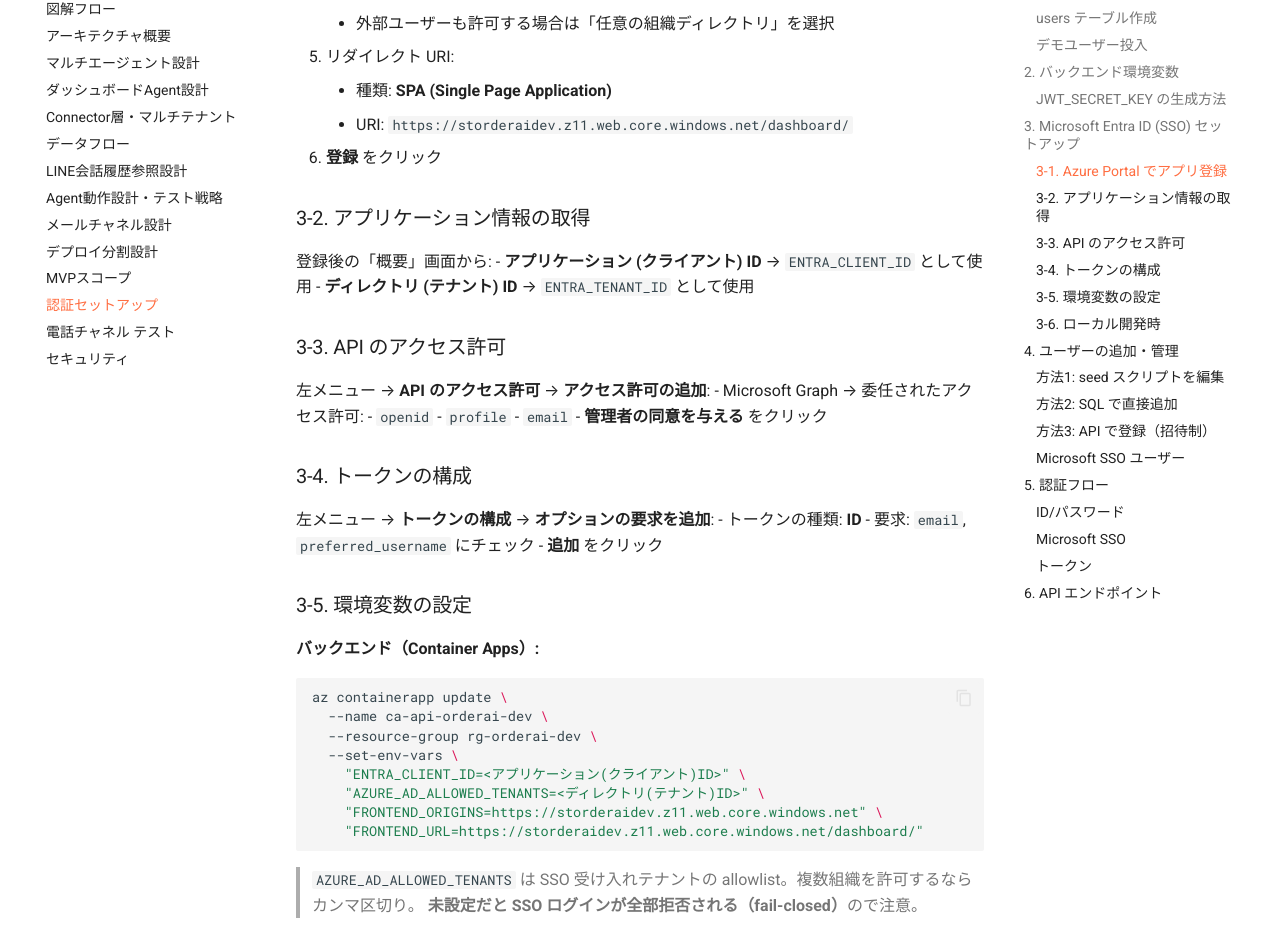
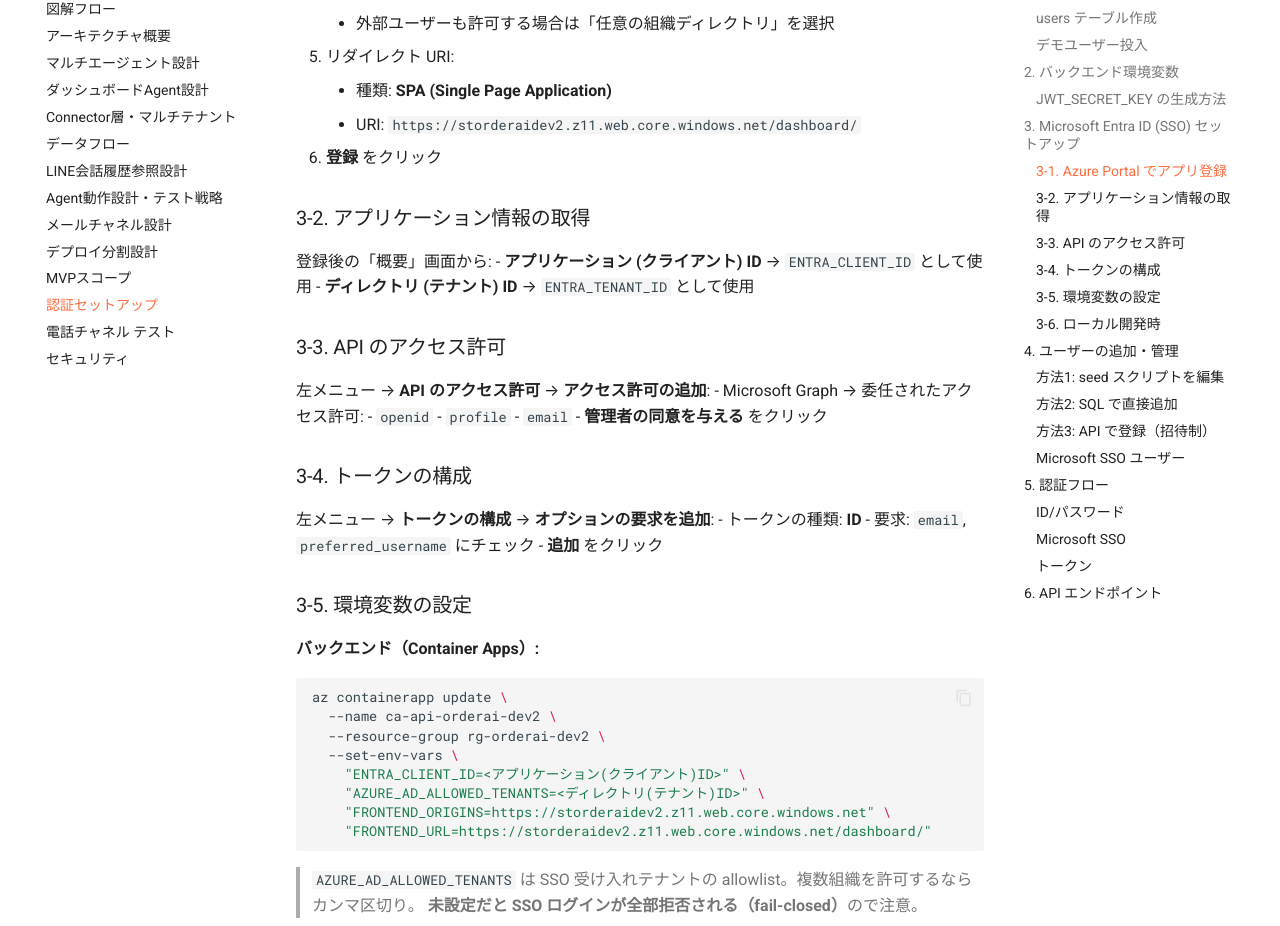
Before and after one commit to okita-noon/ms-agent-hackathon, an MkDocs documentation site: the page built from docs/auth-setup.md, in a window 1280 px wide and 1400 px high, scrolled down 2334 px. Shown: the part 144-1070 px from the top of the window. Built offline with MkDocs 1.6.1 and Material for MkDocs 9.7.7, drawn with Linux system fonts in a browser that asks for light colours; comment, search, counter and statistics services are not loaded; some of the changed text lies outside the part shown.

````diff
--- a/docs/auth-setup.md
+++ b/docs/auth-setup.md
@@ -48,8 +48,8 @@ Container Apps に以下を追加:
 
 ```bash
 az containerapp update \
-  --name ca-api-orderai-dev \
-  --resource-group rg-orderai-dev \
+  --name ca-api-orderai-dev2 \
+  --resource-group rg-orderai-dev2 \
   --set-env-vars \
     "JWT_SECRET_KEY=<python3 -c 'import secrets; print(secrets.token_urlsafe(48))' で生成>" \
     "AZURE_AD_ALLOWED_TENANTS=<Entra テナントID>"
@@ -87,7 +87,7 @@ python3 -c "import secrets; print(secrets.token_urlsafe(48))"
      - 外部ユーザーも許可する場合は「任意の組織ディレクトリ」を選択
    - リダイレクト URI:
      - 種類: **SPA (Single Page Application)**
-     - URI: `https://storderaidev.z11.web.core.windows.net/dashboard/`
+     - URI: `https://storderaidev2.z11.web.core.windows.net/dashboard/`
 3. **登録** をクリック
 
 ### 3-2. アプリケーション情報の取得
@@ -118,13 +118,13 @@ python3 -c "import secrets; print(secrets.token_urlsafe(48))"
 
 ```bash
 az containerapp update \
-  --name ca-api-orderai-dev \
-  --resource-group rg-orderai-dev \
+  --name ca-api-orderai-dev2 \
+  --resource-group rg-orderai-dev2 \
   --set-env-vars \
     "ENTRA_CLIENT_ID=<アプリケーション(クライアント)ID>" \
     "AZURE_AD_ALLOWED_TENANTS=<ディレクトリ(テナント)ID>" \
-    "FRONTEND_ORIGINS=https://storderaidev.z11.web.core.windows.net" \
-    "FRONTEND_URL=https://storderaidev.z11.web.core.windows.net/dashboard/"
+    "FRONTEND_ORIGINS=https://storderaidev2.z11.web.core.windows.net" \
+    "FRONTEND_URL=https://storderaidev2.z11.web.core.windows.net/dashboard/"
 ```
 
 > `AZURE_AD_ALLOWED_TENANTS` は SSO 受け入れテナントの allowlist。複数組織を許可するならカンマ区切り。
@@ -176,7 +176,7 @@ VALUES (
 有効化する場合は以下の env を設定し、招待トークンをユーザーに共有してから叩いてもらう:
 
 ```bash
-az containerapp update --name ca-api-orderai-dev --resource-group rg-orderai-dev \
+az containerapp update --name ca-api-orderai-dev2 --resource-group rg-orderai-dev2 \
   --set-env-vars \
     "REGISTRATION_ENABLED=true" \
     "REGISTRATION_INVITE_TOKEN=<ランダムな招待トークン>"
````
Also changed, not shown: AGENTS.md (+11 -11 lines), STATUS.md (+5 -5 lines), docs/deployment-split.md (+3 -3 lines), docs/phone-testing.md (+4 -4 lines), frontend/README.md (+2 -2 lines), 5 other files.
